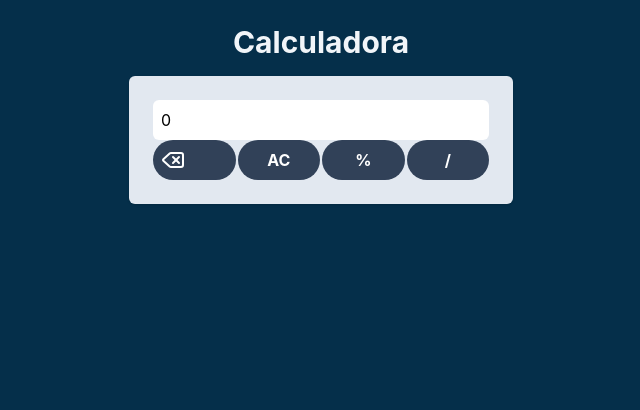
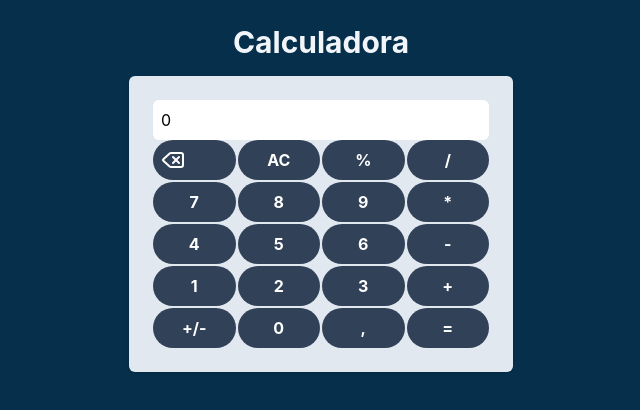
Before and after one commit to tiagoCabralS/curso-de-react-yt, a React (Vite) app: page /calculator in a window 1280 px wide. Shown: the top 410 px of the page, without its empty margins (319-959 px from the left). Built offline with nearby package versions, Linux system fonts and the light colour scheme.

Commit message:
adiciona todos os botões

```diff
--- a/src/pages/Calculator.jsx
+++ b/src/pages/Calculator.jsx
@@ -42,7 +42,7 @@ function Calculator() {
                 </td>
               </tr>
             </thead>
-            <tbody className="gap-4">
+            <tbody className="gap-4 space-y-0.5">
               <tr className="grid grid-cols-4 gap-0.5">
                 <td>
                   <ButtonCalculator onClick={() => onDeleteCLick()}>
@@ -65,6 +65,94 @@ function Calculator() {
                   </ButtonCalculator>
                 </td>
               </tr>
+              <tr className="grid grid-cols-4 gap-0.5">
+                <td>
+                  <ButtonCalculator onClick={() => addToInput("7")}>
+                    <p className="font-bold">7</p>
+                  </ButtonCalculator>
+                </td>
+                <td>
+                  <ButtonCalculator onClick={() => addToInput("8")}>
+                    <p className="font-bold">8</p>
+                  </ButtonCalculator>
+                </td>
+                <td>
+                  <ButtonCalculator onClick={() => addToInput("9")}>
+                    <p className="font-bold">9</p>
+                  </ButtonCalculator>
+                </td>
+                <td>
+                  <ButtonCalculator onClick={() => addToInput("*")}>
+                    <p className="font-bold">*</p>
+                  </ButtonCalculator>
+                </td>
+              </tr>
+              <tr className="grid grid-cols-4 gap-0.5">
+                <td>
+                  <ButtonCalculator onClick={() => addToInput("4")}>
+                    <p className="font-bold">4</p>
+                  </ButtonCalculator>
+                </td>
+                <td>
+                  <ButtonCalculator onClick={() => addToInput("5")}>
+                    <p className="font-bold">5</p>
+                  </ButtonCalculator>
+                </td>
+                <td>
+                  <ButtonCalculator onClick={() => addToInput("6")}>
+                    <p className="font-bold">6</p>
+                  </ButtonCalculator>
+                </td>
+                <td>
+                  <ButtonCalculator onClick={() => addToInput("-")}>
+                    <p className="font-bold">-</p>
+                  </ButtonCalculator>
+                </td>
+              </tr>
+              <tr className="grid grid-cols-4 gap-0.5">
+                <td>
+                  <ButtonCalculator onClick={() => addToInput("1")}>
+                    <p className="font-bold">1</p>
+                  </ButtonCalculator>
+                </td>
+                <td>
+                  <ButtonCalculator onClick={() => addToInput("2")}>
+                    <p className="font-bold">2</p>
+                  </ButtonCalculator>
+                </td>
+                <td>
+                  <ButtonCalculator onClick={() => addToInput("3")}>
+                    <p className="font-bold">3</p>
+                  </ButtonCalculator>
+                </td>
+                <td>
+                  <ButtonCalculator onClick={() => addToInput("+")}>
+                    <p className="font-bold">+</p>
+                  </ButtonCalculator>
+                </td>
+              </tr>
+              <tr className="grid grid-cols-4 gap-0.5">
+                <td>
+                  <ButtonCalculator onClick={() => addToInput("")}>
+                    <p className="font-bold">+/-</p>
+                  </ButtonCalculator>
+                </td>
+                <td>
+                  <ButtonCalculator onClick={() => addToInput("0")}>
+                    <p className="font-bold">0</p>
+                  </ButtonCalculator>
+                </td>
+                <td>
+                  <ButtonCalculator onClick={() => addToInput(",")}>
+                    <p className="font-bold">,</p>
+                  </ButtonCalculator>
+                </td>
+                <td>
+                  <ButtonCalculator onClick={() => onSubmitClick()}>
+                    <p className="font-bold">=</p>
+                  </ButtonCalculator>
+                </td>
+              </tr>
             </tbody>
           </table>
         </div>
```
